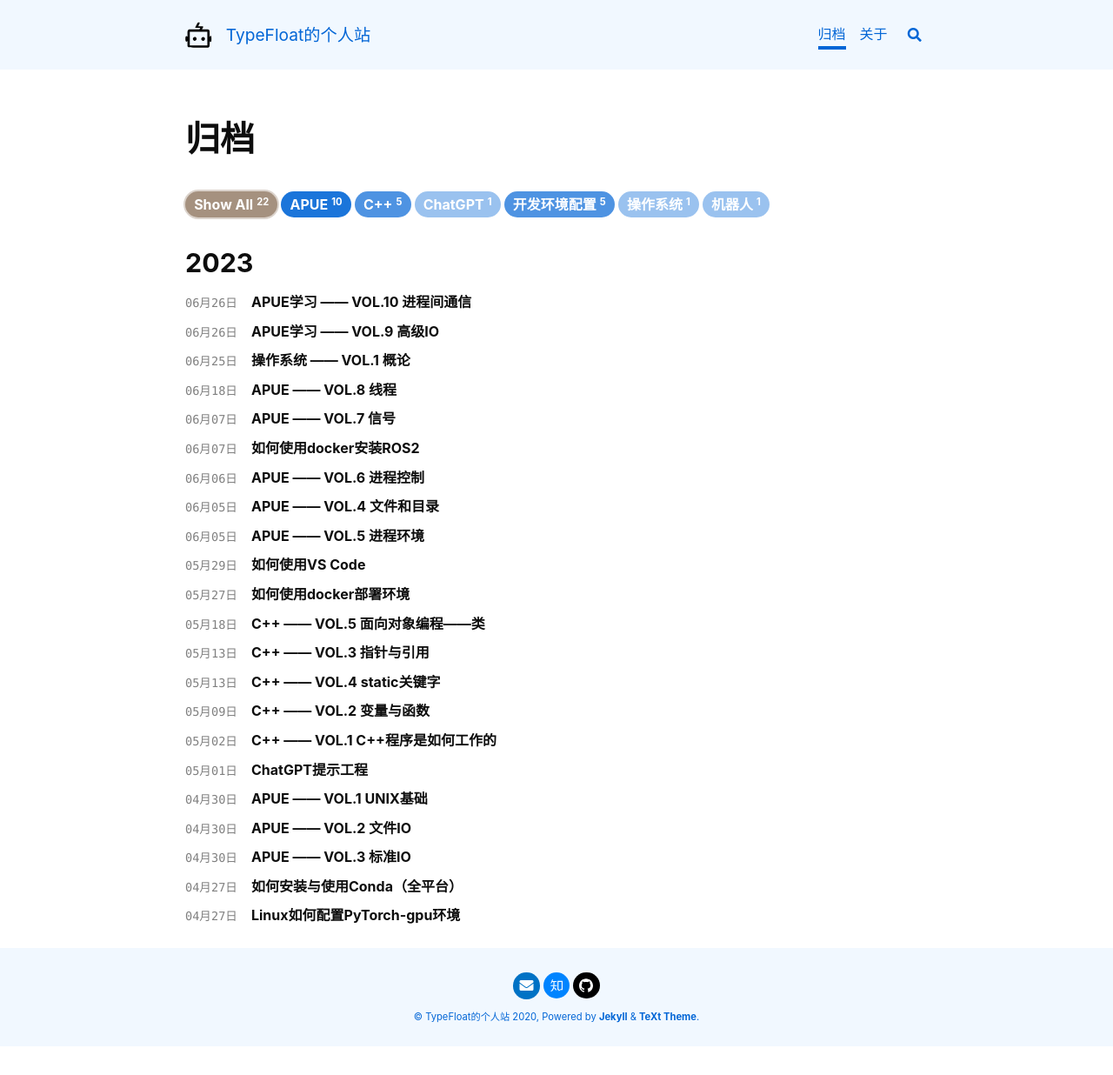
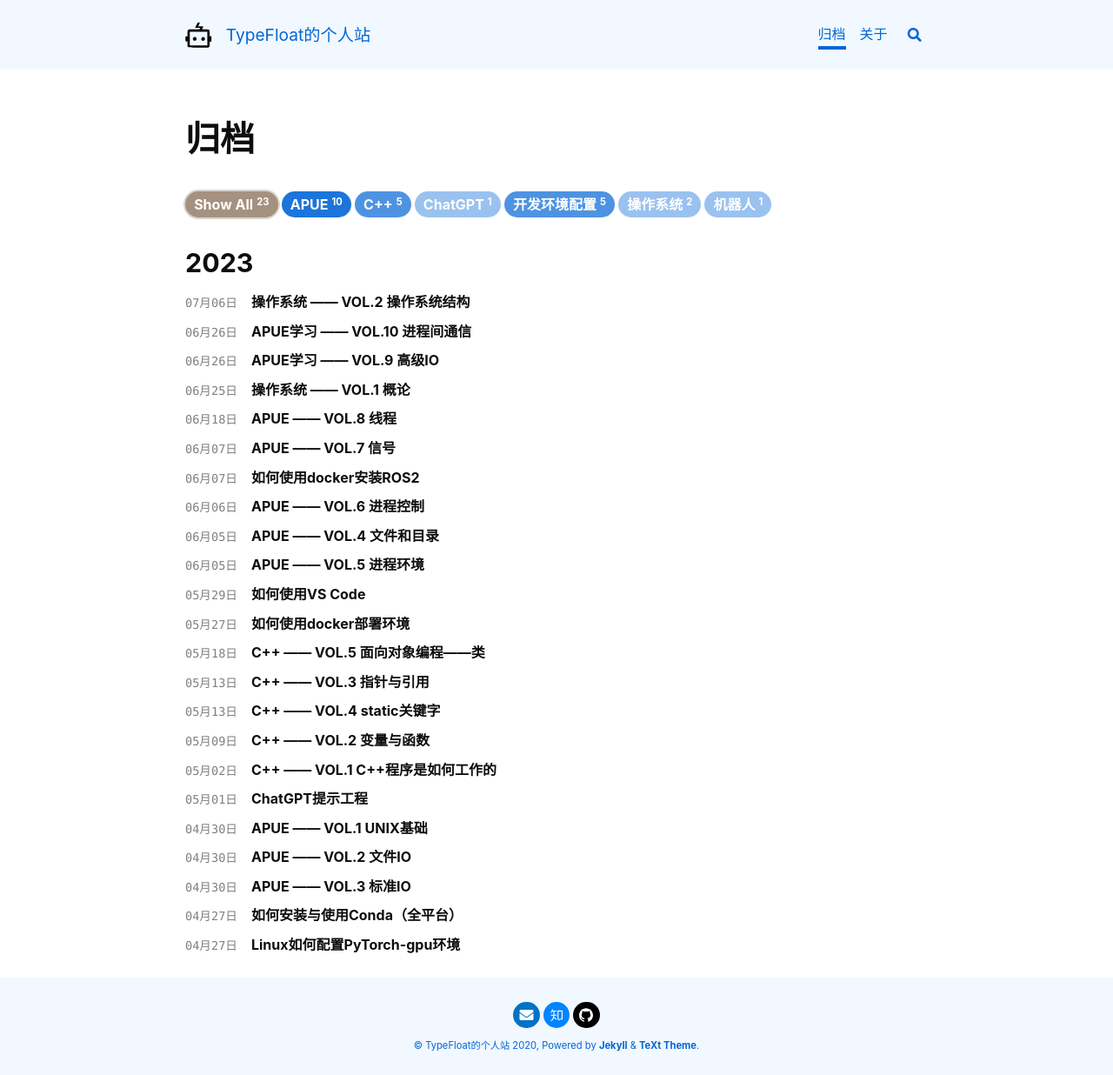
Before and after one commit to TypeFloat/TypeFloat.github.io, a Jekyll site: the page built from archive.html, in a window 1280 px wide. Shown: the whole page at 87% size. Built offline with Jekyll 4.4.1, drawn with Linux system fonts in a browser that asks for light colours; nearby versions of some CDN libraries; before the commit the page ends 1203 px from its top, so only the background shows below that; some of the changed lines change nothing that is shown.

Commit message:
添加新的内容

```diff
--- a/_data/navigation.yml
+++ b/_data/navigation.yml
@@ -92,3 +92,5 @@ os:
     children:
       - title: VOL.1 概论
         url: /2023/06/25/os-1.html
+      - title: VOL.2 操作系统结构
+        url: /2023/07/06/os-2.html
--- /dev/null
+++ b/_posts/2023-07-06-os-2.md
@@ -0,0 +1,260 @@
+---
+title: 操作系统 —— VOL.2 操作系统结构
+tags: "操作系统"
+key: os-2
+sidebar:
+  nav: os
+---
+
+本系列是操作系统学习的记录笔记，参考了书籍《操作系统概念》。文章主要介绍操作系统的结构。<!--more-->
+
+# 操作系统服务
+
+- 操作系统提供环境以供执行程序，为程序及程序用户提供服务
+- 用于提供用户功能的服务：
+  - 用户界面：命令行界面(CLI)、图形用户界面(GUI)、批处理界面（指令打包成指令集）
+  - 程序执行：系统必须能够将程序加载到内存中并运行，程序应能正常结束执行或给出错误
+  - I/O操作：用户通常不应直接控制I/O设备，操作系统需要提供手段来执行I/O
+  - 文件系统操作：程序需要读取、写入、创建、删除、搜索文件和目录、列出文件信息、权限管理等
+  - 通信：进程可以在同一台计算机上或通过网络在计算机之间交换信息，使用共享内存技术和消息交换技术
+  - 错误检测：
+    - CPU或内存硬件、I/O设备、用户程序
+    - 对于每类错误，需要给出恰当的措施保证计算的正确和一致
+    - 调试可以极大地提高用户和程序员高效使用系统的能力
+- 用于确保系统运行高效的服务：
+  - 资源分配：当多个用户或多个作业并发运行时，必须为每个用户或多个作业分配资源
+  - 记账：跟踪哪些用户使用多少和哪种类型的计算机资源
+  - 保护与安全：存储在多用户或网络计算机系统中的信息需要控制信息使用，并发进程不应相互干扰
+    - 保护确保可以控制系统资源的所有访问
+    - 安全要求用户需要认证以获取系统资源的访问权限，保护外部I/O设备不受非法访问并记录所有非法的闯入企图
+
+![](/assets/posts/os-2-1.jpg)
+
+# 用户与操作系统的界面
+
+- 命令行界面/命令解释程序：
+  - 有的操作系统将其作为内核的一部分，有的操作系统将其作为系统程序
+  - 对于具有多个可选命令解释程序的系统，其解释程序称为Shell
+  - 主要功能：获取并执行用户的下一条命令
+- 图形用户界面
+  - 使用鼠标、键盘、监视器
+  - 用图标来代表程序、文件、目录和系统功能
+  - 图形界面上的各种按钮代表不同的程序与功能
+- 许多操作系统同时拥有CLI和GUI两种界面
+- 触摸屏设备需要新的界面：基于手势、提供虚拟键盘
+
+# 系统调用
+
+- 系统调用提供操作系统服务接口
+
+- 通常使用高级语言编写，例如C/C++
+
+- 用户程序通过高级语言提供的应用编程接口间接使用系统调用
+
+- 系统调用的实现
+
+  - 每个系统调用都有一个相关数字，每个系统调用接口会根据这些数字来建立一个索引列表
+
+  - 系统调用接口可以调用操作系统内核中的所需系统调用，并返回系统调用状态与任何返回值
+
+  - 调用者无需知道如何实现系统调用，只需遵守API；通过API，操作系统接口的大多数细节可隐藏起来
+
+![](/assets/posts/os-2-2.jpg)
+
+![](/assets/posts/os-2-3.jpg)
+
+- 系统调用的参数传递：
+  - 除了相应的系统调用外，还需要其他信息，所需信息的具体类型和数量根据特定操作系统和调用有所不同
+  - 有三种常用的传递参数的方法：
+    - 直接通过寄存器传递，适合于传递较少参数的情况
+    - 将参数存在内存的块或表中，再将块或表的地址通过寄存器来传递
+    - 通过程序压入堆栈，并通过操作系统弹出，这样的方法不限制传递参数的数量或长度
+
+# 系统调用的类型
+
+- 进程控制
+  - 创建、终止进程
+  - 结束、中止
+  - 加载、执行
+  - 获取进程属性、设置进程属性
+  - 等待时间
+  - 等待事件、信号事件
+  - 分配和释放内存
+  - 如果出错，转储内存
+  - 用于确定错误的调试器，单步执行
+  - 用于管理进程之间共享数据访问的锁
+- 文件管理
+  - 创建文件、删除文件
+  - 打开、关闭
+  - 读、写、重新定位
+  - 获取文件属性、设置文件属性
+- 设备管理
+  - 请求设备、释放设备
+  - 读、写、重新定位
+  - 获取设备属性、设置设备属性
+  - 逻辑附加或分离设备
+- 信息维护
+  - 获取时间或日期、设置时间或日期
+  - 获取系统数据、设置系统数据
+  - 获取进程、文件或设备属性
+  - 设置进程、文件或设备属性
+- 通信
+  - 创建、删除通信连接
+  - 发送、接受信息
+  - 创建共享内存模型和访问内存区域
+  - 传送状态信息
+  - 附加或分离远程设备
+
+# 系统程序
+
+- 系统程序为程序开发和执行提供了方便的环境。它们可以分为：
+  - 文件管理
+  - 状态信息
+  - 文件修改
+  - 程序语言支持
+  - 程序加载与执行
+  - 通信
+  - 后台服务
+  - 应用程序
+- 大多数用户理解的操作系统是：由应用程序和系统程序决定，而不是系统调用
+- 文件管理，包括创建、删除、复制、重命名、打印、转储、列表，通常是对文件和目录进行操作
+- 状态信息：
+  - 向系统询问信息：日期、时间、可用内存量、磁盘空间、用户数量
+  - 提供详细的性能、日志记录和调试信息
+  - 通常，这些程序将输出格式化并打印到终端或其他输出设备
+  - 一些系统实现注册表用于存储和检索配置信息
+- 文件修改：
+  - 文件编辑
+  - 搜索文件内容或执行文本转换的特殊命令
+- 程序语言支持包括编译器、汇编器、调试器和解释器
+- 程序加载和执行包括绝对加载程序、重定位加载程序、链接编辑器和覆盖式加载程序、高级和机器语言的调试程序
+- 通信：提供在进程、用户和计算机系统之间创建虚拟连接的机制，允许用户向彼此的屏幕发送消息，浏览网页，发送电子邮件，远程登录，将文件从一台机器传输到另一台机器
+- 后台服务：
+  - 在系统引导时创建系统程序的进程
+    - 有的执行完任务就终止
+    - 有的会一直运行到系统停机，称为服务、子系统或守护进程
+  - 在用户上下文运行，而不是内核上下文
+- 应用程序：
+  - 与系统有关
+  - 由用户通过命令行、鼠标、触控来运行
+  - 不视为操作系统的一部分
+
+# 操作系统的设计与实现
+
+- 不同操作系统的内部结构可能差异很大
+- 系统设计的首要问题是定义目标和规范
+- 系统设计取决于所选硬件和系统类型
+- 系统设计的需求，分为两大类：用户目标和系统目标
+  - 用户目标：操作系统应该方便使用、易于学习和使用、可靠、安全和快速
+  - 系统目标：操作系统应该易于设计、实施和维护，以及灵活、可靠、正确和高效的
+- 操作系统的分析与设计是个很有创造性的任务，许多软件工程的主要原则对其非常有用
+- 系统设计的一个重要原则是策略与机制的分离，机制决定如何做，策略决定做什么
+- 早期，操作系统使用汇编语言编写，现在多用高级语言编写
+- 操作系统可以使用多种语言编写，内核底层使用汇编，高层函数使用C，系统程序可以用C/C++、解释性脚本语言PERL或Python甚至是Shell脚本
+- 使用高级语言代码编写更快、更紧凑、更易理解和调试，且更容易移植到其他硬件但是速度会更慢、使用更多的资源
+
+# 操作系统的结构
+
+- 通用目的的操作系统是一个非常大的程序
+- 很多操作系统缺乏明确定义的结构，最初通常很小、功能有限，但逐渐超出了原来的范围
+- 简单结构：MS-DOS
+  - 目的是利用最小空间提供最多功能
+  - 没有仔细地划分模块
+  - 没有很好地区分功能的接口和层次
+
+![](/assets/posts/os-2-4.jpg)
+
+- 有限结构：UNIX
+  - 受限于硬件功能，最初的UNIX由两个独立的模块组成：
+    - 系统程序
+    - 内核
+      - 由系统调用接口之下和物理硬件之上的所有部分组成
+      - 提供文件系统、CPU调度、内存管理和其他操作系统功能
+
+![](/assets/posts/os-2-5.jpg)
+
+- 分层结构
+  - 操作系统分为若干层，每个层都构建在下层之上。底层（第0层）是硬件；最高层（第N层）是用户界面
+  - 使用模块化，每个层只使用较低层的功能（操作）和服务
+- 微内核结构
+  - 使用微内核架构的操作系统，是通过从内核中删除所有非必要组件，并将其作为系统级和用户级程序实现的，删除的操作系统功能组件在用户模式下作为服务进程运行，并提供文件管理服务和驱动程序服务等服务
+  - 优点：
+    - 更容易扩展微内核
+    - 更容易将操作系统移植到新架构
+    - 更可靠（更少的代码在内核模式下运行）
+    - 更安全
+  - 缺点：用户空间到内核空间通信的性能开销较大
+  - 特点：
+    - 操作系统=内核+系统程序，内核=微内核+运行在用户态的服务进程
+    - 当用户模式中的用户应用程序（或客户端程序）希望访问操作系统服务时，它通过与微内核的消息传递与在同一用户空间中提供此服务的操作系统服务进程间接交互，用户客户端程序和操作系统服务不会直接交互
+  - 微内核的功能：
+    - CPU调度
+    - 中断处理
+    - 基本的内存管理
+    - 进程间通信
+
+![](/assets/posts/os-2-6.jpg)
+
+- 模块结构
+  - 许多现代操作系统都实现了可加载内核模块
+    - 使用面向对象的方法
+    - 每个核心组件都是独立的
+    - 组件间通过已知的接口进行通信
+    - 组件可以根据需要在内核中加载
+  - 与分层结构类似，但比分层结构更加灵活
+- 混合结构
+  - 大多数现代操作系统都没有单一的、严格定义的结构
+    - 组合不同的结构形成混合结构以便解决性能、安全性和可用性等问题
+    - Linux和Solaris混合了单片结构和动态加载的模块结构
+    - Windows混合了单片结构和适用于不同子系统的微内核结构
+  - Apple Mac OS X 采用了混合、分层、Aqua UI 和 Cocoa 编程环境
+
+![](/assets/posts/os-2-7.jpg)
+
+# 虚拟机
+
+- 概念和原则
+  - 抽象单个计算机的硬件（CPU、内存、磁盘驱动器、网络接口卡等）接入几种不同的执行环境
+  - 每个执行环境如同运行一台独立的电脑
+- 实现
+  - 提供基础机器的副本
+  - 在虚拟机中实现虚拟用户、虚拟内核两种模式
+    - 均运行在物理用户模式中
+    - 使用虚拟机中的系统调用
+- 优点：
+  - 全面保护系统资源
+  - 各虚拟机之间是相互隔离的
+  - 共享：
+    - 在软件中实现物理共享磁盘
+    - 在软件中实现的虚拟通信网络
+- VMWare
+
+![](/assets/posts/os-2-8.jpg)
+
+- JVM
+
+![](/assets/posts/os-2-9.jpg)
+
+# 操作系统的生成
+
+- 操作系统通常设计成能运行在一类计算机上，这些计算机可用于不同场所，并具有不同外设
+- 对于某个特定的计算机场所，应配置和生成操作系统，称为系统生成
+- 使用SYSGEN程序获取硬件系统的特定配置信息
+  - 用于构建特定于系统的编译内核或对系统进行调优
+  - 可以生成比通用内核更加高效的代码
+- SYSGEN确定以下信息：
+  - CPU：类型、指令集等
+  - 内存：可用内存的大小
+  - 设备：可用设备有哪些，设备号、设备终端号，设备类型、型号、特定等
+  - 操作系统选项：参数值、缓冲区大小、调度算法、最大进程数等
+- 方式：
+  - 完全编译（完全定制）
+  - 创建描述系统的表并从预先已编译的库中选择模块，将模块连接起来生成操作系统
+  - 构造完全由表驱动的系统，系统的生成只是创建适当的表
+
+# 系统引导
+
+- 当系统初始化时，将从固定内存位置（0xFFFF0）开始执行
+  - 存储在ROM或EPROM中的引导程序定位内核，将其加载到内存中，然后启动它
+  - 有的操作系统是两个过程，固定内存位置存储着一个简单引导程序，该程序调入一个更复杂的引导程序，后者再加载内核
+- 常见的引导加载程序GRUB允许从多个磁盘、版本、内核选项中选择内核
```
Also changed, not shown: assets/posts/os-2-1.jpg (added), assets/posts/os-2-2.jpg (added), assets/posts/os-2-3.jpg (added), assets/posts/os-2-4.jpg (added), assets/posts/os-2-5.jpg (added), assets/posts/os-2-6.jpg (added), assets/posts/os-2-7.jpg (added), assets/posts/os-2-8.jpg (added), assets/posts/os-2-9.jpg (added).
